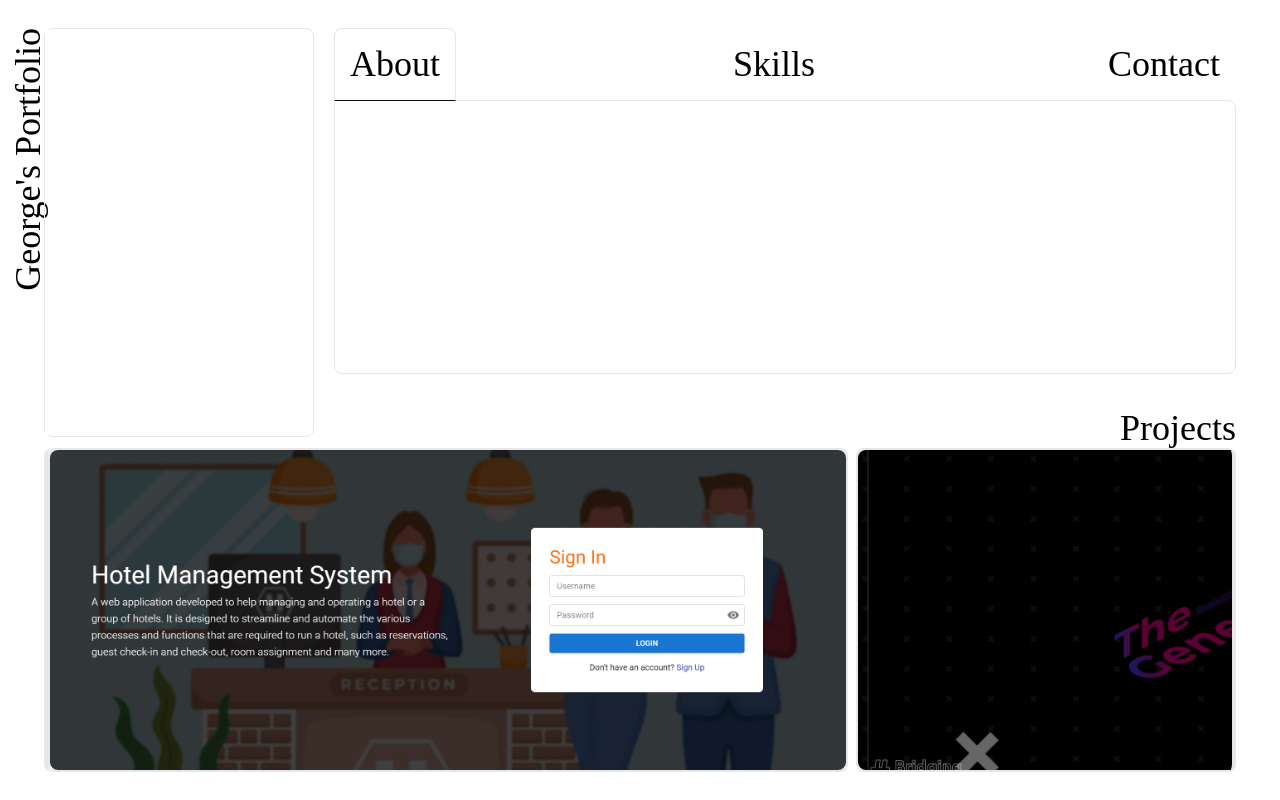
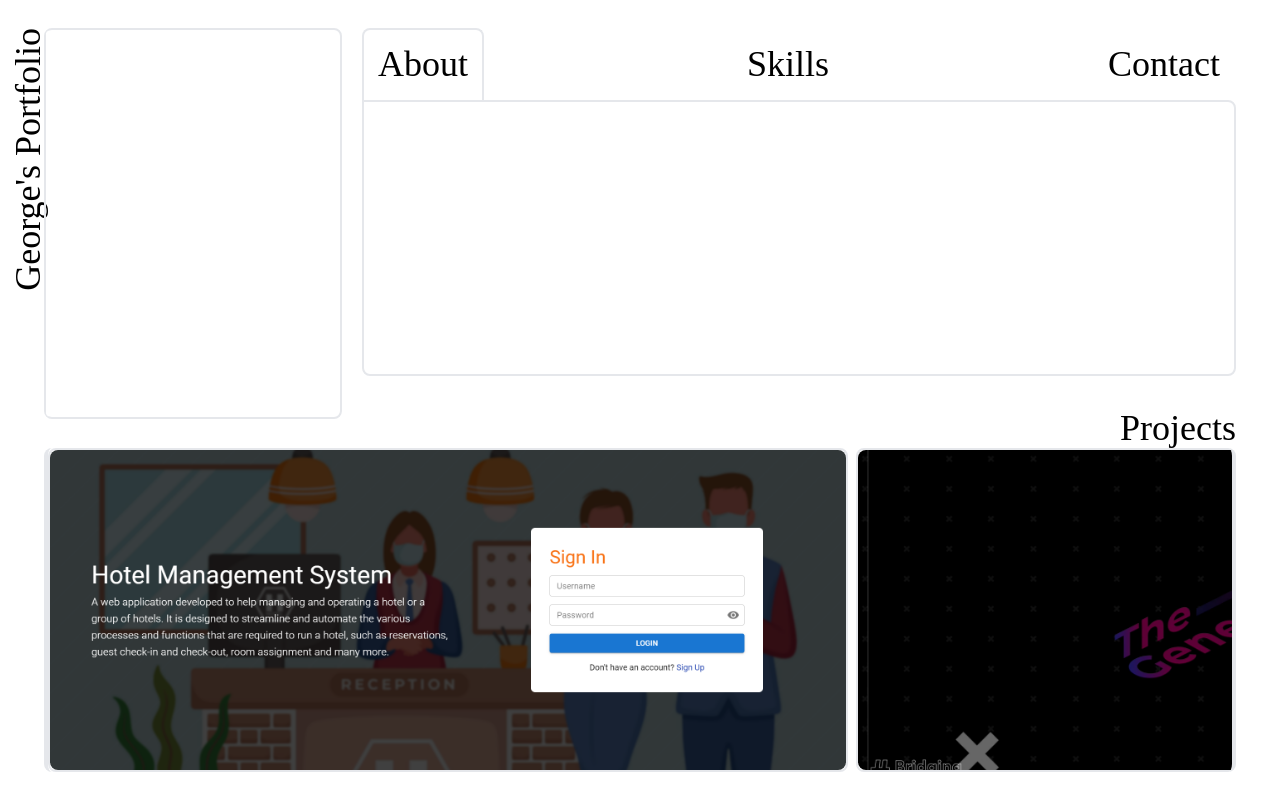
Before and after one commit to drfrank66613/personal-portfolio-website, a Next.js app: page / in a window 1280 px wide. Built offline with nearby package versions, Linux system fonts and the light colour scheme; a web font is replaced by a local one.

Commit message:
Update _app.tsx
apply more responsive design for larger devices

```diff
--- a/pages/_app.tsx
+++ b/pages/_app.tsx
@@ -57,7 +57,7 @@ export default function App({ Component, pageProps }: AppPropsWithLayout) {
 
       <main className="h-full flex flex-col px-3 md:px-11 pt-16 pb-6 md:py-7 ">
         <div className="flex h-fit min-h-[40%] lg:h-[50%] lg:space-x-5">
-          <aside className="relative h-[110%] min-w-[270px] hidden md:hidden lg:block border rounded-lg">
+          <aside className="relative xl:h-[105%] lg:h-[110%] lg:min-w-[25%] hidden lg:block border xl:border-2 rounded-lg">
             <Logo />
           </aside>
 
@@ -78,7 +78,7 @@ export default function App({ Component, pageProps }: AppPropsWithLayout) {
                         ease: "easeOut",
                       }}
                       layoutId="border"
-                      className="absolute inset-0 -bottom-[1px] border border-b-[#0f0f0f] rounded-t-lg z-0"
+                      className="absolute inset-0 border border-b-0 xl:border-2 xl:border-b-0 rounded-t-lg -z-10"
                     />
                   ) : null}
                 </Link>
@@ -86,7 +86,7 @@ export default function App({ Component, pageProps }: AppPropsWithLayout) {
             </nav>
             <AnimatePresence mode="wait">
               <motion.article
-                className={`content-border border ${borderTopStyle} rounded-lg overflow-auto`}
+                className={`content-border border xl:border-2 ${borderTopStyle} rounded-lg overflow-auto`}
                 key={currentPath}
                 variants={containerVariants}
                 initial="hidden"
```
